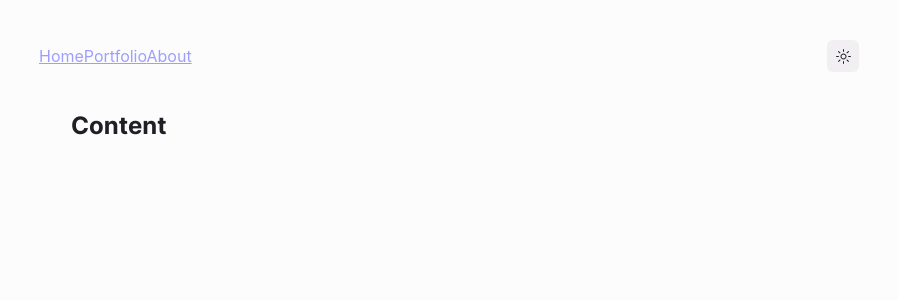
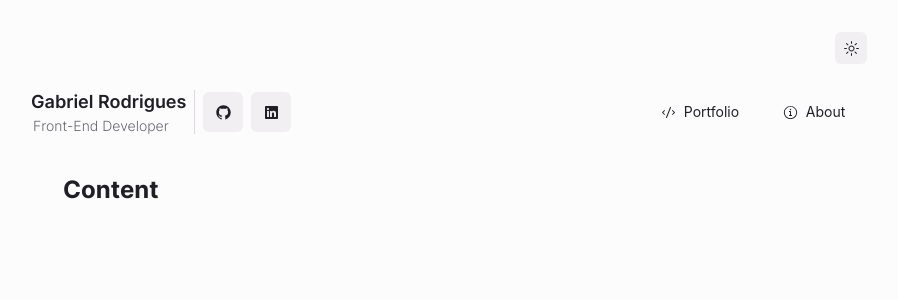
Before and after one commit to gabxyz/gabxyz_v2, a Next.js app: page / in a window 1280 px wide. Shown: the top 300 px of the page, without its empty margins (191-1089 px from the left). Built offline with nearby package versions, Linux system fonts and the light colour scheme; a web font is replaced by a local one.

Commit message:
Refactor to render mobile or desktop menu based on breakpoints
* index.tsx refactors the component structure to render different NavWrapper variants based on breakpoint conditions.
* styles.ts adds screen variants with mobile and desktop styles for the NavWrapper component.

```diff
--- a/src/templates/Layout/index.tsx
+++ b/src/templates/Layout/index.tsx
@@ -1,7 +1,7 @@
 import Box from 'components/Box'
+import DesktopMenu from 'components/DesktopMenu'
 import MobileMenu from 'components/MobileMenu'
 import ThemeSwitcher from 'components/ThemeSwitcher'
-import Link from 'next/link'
 import * as S from './styles'
 
 type LayoutTemplateProps = {
@@ -14,28 +14,25 @@ const Layout = ({ children }: LayoutTemplateProps) => {
         maxWidth: '900px',
         mx: 'auto',
         p: '$small',
-        '@md': { p: '$large' }
+        '@md': { p: '$medium' }
       }}
     >
-      <S.NavWrapper>
+      <S.NavWrapper screen={{ '@initial': 'mobile', '@md': 'desktop' }}>
         <Box css={{ '@md': { display: 'none' } }}>
           <MobileMenu />
         </Box>
-        <Box css={{ display: 'none', '@md': { display: 'initial' } }}>
-          <Link href="/">
-            <a>Home</a>
-          </Link>
-          <Link href="/">
-            <a>Portfolio</a>
-          </Link>
-          <Link href="/">
-            <a>About</a>
-          </Link>
+        <Box
+          css={{
+            display: 'none',
+            '@md': { display: 'initial', width: '100%' }
+          }}
+        >
+          <DesktopMenu />
         </Box>
         <ThemeSwitcher />
       </S.NavWrapper>
 
-      <Box css={{ p: '$medium' }}>{children}</Box>
+      <Box css={{ m: '$medium' }}>{children}</Box>
     </Box>
   )
 }
--- a/src/templates/Layout/styles.ts
+++ b/src/templates/Layout/styles.ts
@@ -1,7 +1,22 @@
 import { styled } from 'stitches.config'
 
 export const NavWrapper = styled('nav', {
-  display: 'flex',
-  alignItems: 'center',
-  justifyContent: 'space-between'
+  variants: {
+    screen: {
+      mobile: {
+        display: 'flex',
+        alignItems: 'center',
+        justifyContent: 'space-between'
+      },
+      desktop: {
+        display: 'flex',
+        flexDirection: 'column-reverse',
+        alignItems: 'flex-end',
+        gap: '$small'
+      }
+    }
+  },
+  defaultVariants: {
+    screen: 'mobile'
+  }
 })
```
